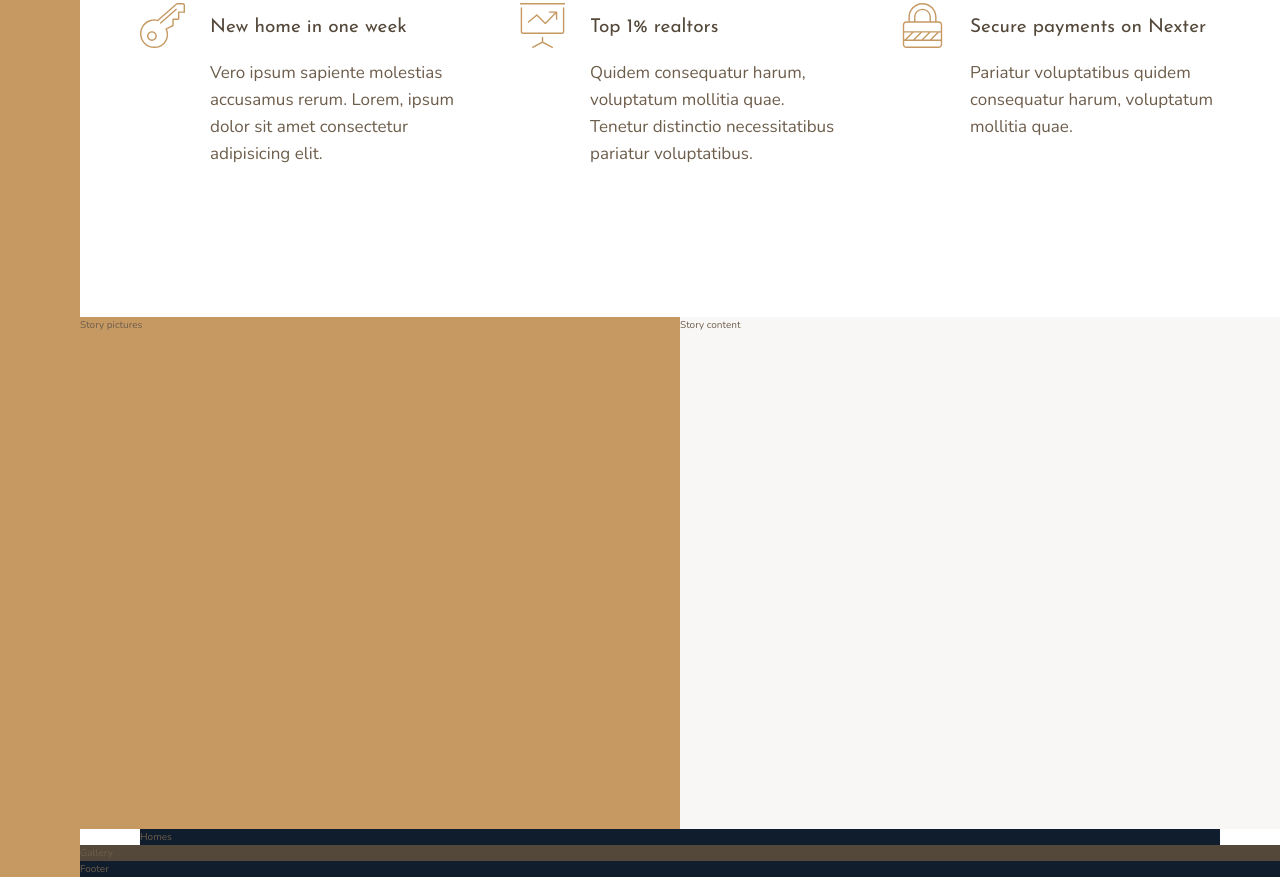
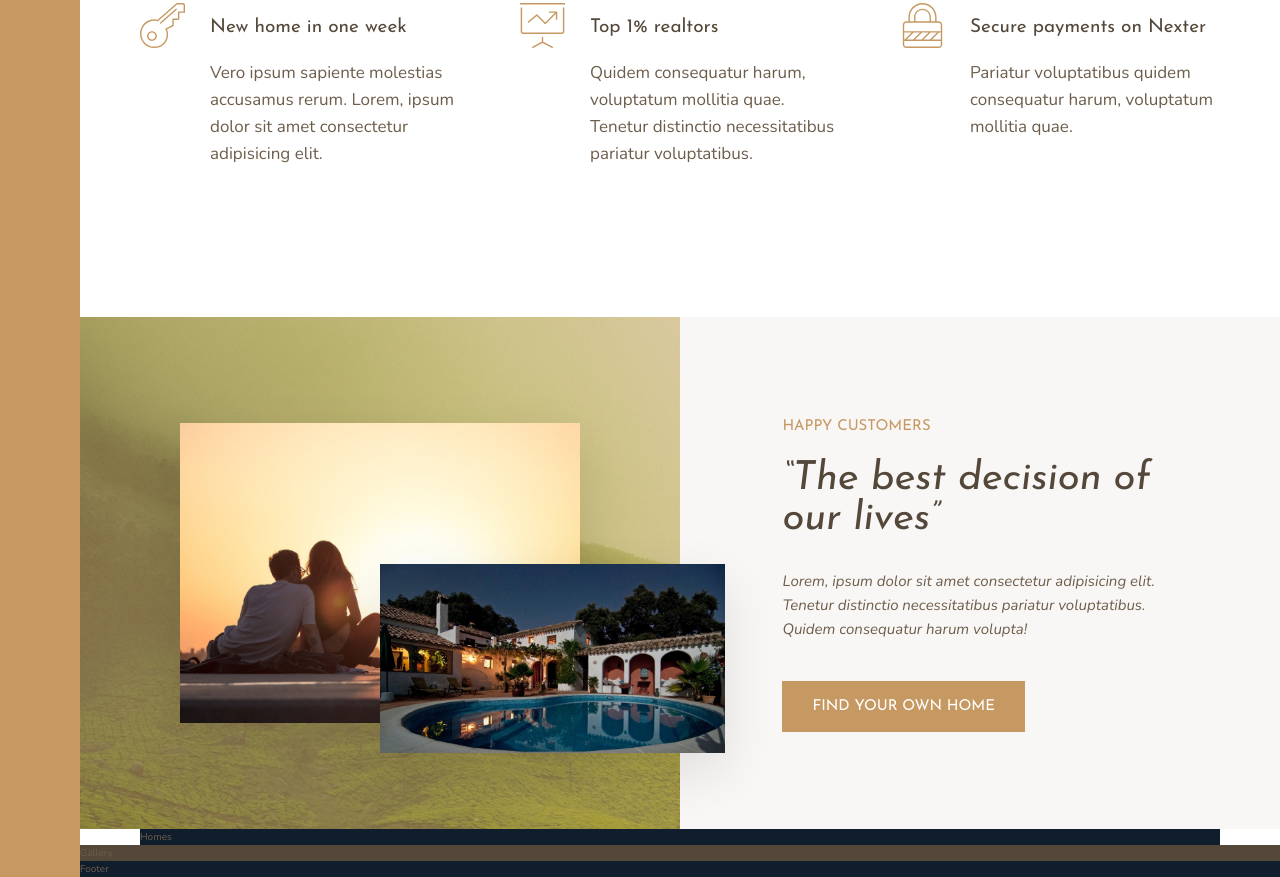
Before and after one commit to py-john/Nexter, a website: page index.html in a window 1280 px wide. Shown: the part 991-1868 px from the top of the page. Drawn offline with nearby package versions, Linux system fonts and the light colour scheme.

Commit message:
add story section

```diff
--- a/index.html
+++ b/index.html
@@ -9,7 +9,7 @@
     <link rel="stylesheet" href="css/style.css">
     <link rel="shortcut icon" type="image/png" href="img/favicon.png">
 
-    <title>nexter &mdash; your home, your freedom</title>
+    <title>Nexter &mdash; Your Home, Your Freedom</title>
 </head>
 <body class="container">
     <div class="sidebar">
@@ -75,11 +75,17 @@
     </div>
 
     <div class="story__pictures">
-        Story pictures
+        <img class="story__img--1" src="img/story-1.jpeg" alt="Couple with new house">
+        <img class="story__img--2" src="img/story-2.jpeg" alt="New house">
     </div>
 
     <div class="story__content">
-        Story content
+        <h3 class="heading-3 mb-sm">Happy Customers</h3>
+        <h2 class="heading-2 heading-2--dark mb-md">&ldquo;The best decision of our lives&rdquo;</h2>
+        <p class="story__text">
+            Lorem, ipsum dolor sit amet consectetur adipisicing elit. Tenetur distinctio necessitatibus pariatur voluptatibus. Quidem consequatur harum volupta!
+        </p>
+        <button class="btn">Find your own home</button>
     </div>
 
     <div class="homes">
--- a/sass/_story.scss
+++ b/sass/_story.scss
@@ -2,10 +2,44 @@
     &__pictures {
         background-color: $color-primary;
         grid-column: full-start / col-end 4;
+        background-image: linear-gradient(rgba($color-primary, .5), rgba($color-primary, .5)),
+                          url(../img/back.jpg);
+
+        display: grid;
+        grid-template-rows: repeat(6, 1fr);
+        grid-template-columns: repeat(6, 1fr);
+        align-items: center;
+    }
+
+    &__img--1 {
+        width: 100%;
+        grid-row: 2 / 6;
+        grid-column: 2 / 6;
+        box-shadow: 0 2rem 5rem rgba(0,0,0,.1);
+    }
+
+    &__img--2 {
+        width: 115%;
+        grid-row: 4 / 6;
+        grid-column: 4 / 7;
+        z-index: 1;
+        box-shadow: 0 2rem 5rem rgba(0,0,0,.1);
     }
 
     &__content {
         background-color: $color-grey-light-1;
         grid-column: col-start 5 / full-end;
+
+        padding: 6rem 8vw;
+
+        display: grid;
+        align-content: center;
+        justify-items: start;
+    }
+
+    &__text {
+        font-size: 1.5rem;
+        font-style: italic;
+        margin-bottom: 4rem;
     }
 }
--- a/sass/_typography.scss
+++ b/sass/_typography.scss
@@ -9,17 +9,47 @@
 
 .heading-2 {
     @extend %heading;
+    font-size: 4rem;
+    font-style: italic;
+    line-height: 1;
+
+    &--light { color: $color-grey-light-1 }
+    &--dark { color: $color-grey-dark-1 }
 }
 
 .heading-3 {
     @extend %heading;
+    font-size: 1.5rem;
+    color: $color-primary;
+    text-transform: uppercase;
 }
 
 .heading-4 {
     @extend %heading;
-
     font-size: 1.9rem;
 
     &--light { color: $color-grey-light-1 }
     &--dark { color: $color-grey-dark-1 }
 }
+
+.btn {
+    background-color: $color-primary;
+    color: #fff;
+    border: none;
+    border-radius: 0;
+    font-family: $font-display;
+    font-size: 1.5rem;
+    text-transform: uppercase;
+    padding: 1.8rem 3rem;
+    cursor: pointer;
+    transition: all .2s;
+
+    &:hover {
+        background-color: $color-primary-dark;
+    }
+}
+
+.mb-sm { margin-bottom: 2rem; }
+.mb-md { margin-bottom: 3rem; }
+.mb-lg { margin-bottom: 4rem; }
+.mb-hg { margin-bottom: 8rem; }
```
Also changed, not shown: css/style.css.
